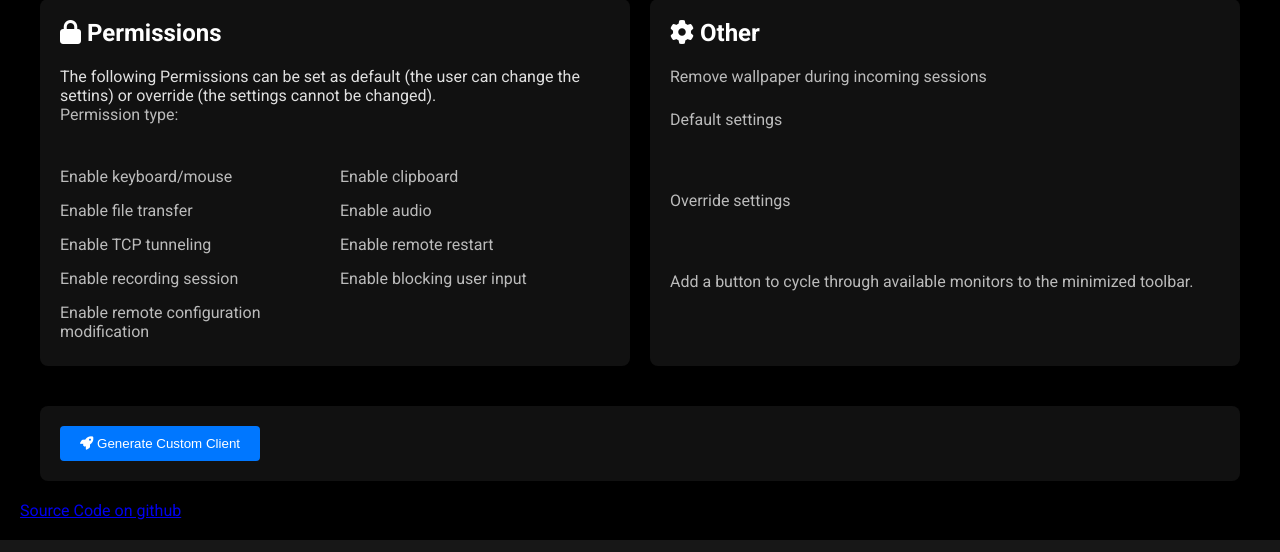
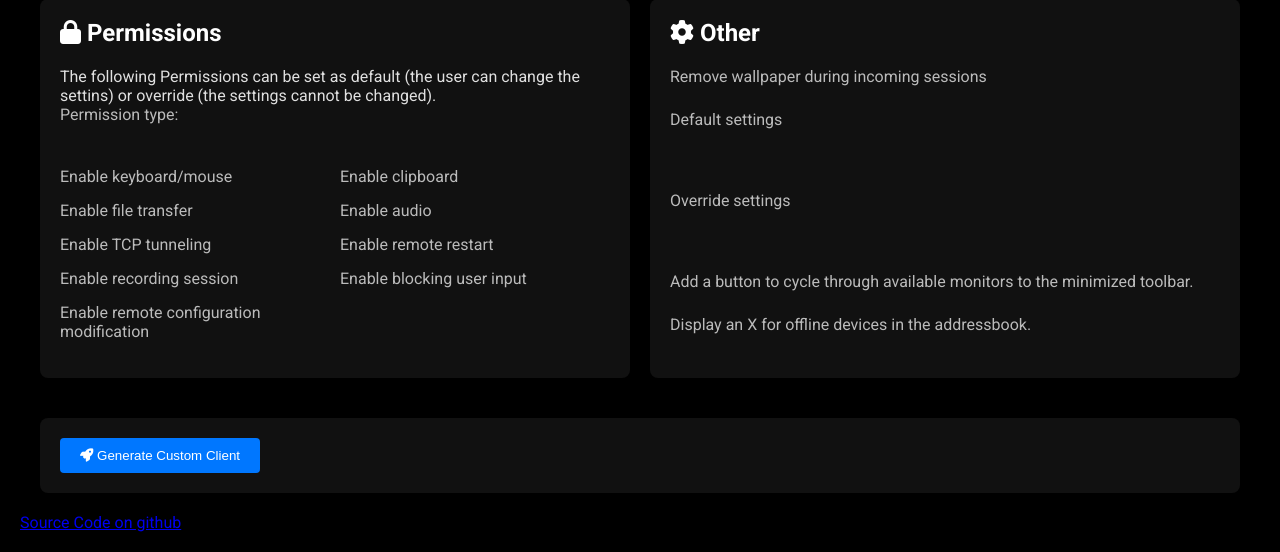
Before and after one commit to bryangerlach/rdgen, a Python web app: template rdgenerator/templates/generator.html in a window 1280 px wide. Shown: the part 1316-1868 px from the top of the page. Run offline with Jinja, Linux system fonts and the light colour scheme; the template is opened without the code that fills it, so the values that code supplies are empty.

Commit message:
feature: use an X to show offline status instead of orange circle

```diff
--- a/rdgenerator/forms.py
+++ b/rdgenerator/forms.py
@@ -67,4 +67,6 @@ class GenerateForm(forms.Form):
     defaultManual = forms.CharField(widget=forms.Textarea, required=False)
     overrideManual = forms.CharField(widget=forms.Textarea, required=False)
 
+    #custom added features
     cycleMonitor = forms.BooleanField(initial=False, required=False)
+    xOffline = forms.BooleanField(initial=False, required=False)
--- a/rdgenerator/templates/generator.html
+++ b/rdgenerator/templates/generator.html
@@ -214,7 +214,8 @@
                     {{ form.defaultManual }}<br><br>
                     <label for="{{ form.overrideManual.id_for_label }}">Override settings</label><br>
                     {{ form.overrideManual }}<br><br>
-                    <label for="{{ form.cycleMonitor.id_for_label }}">{{ form.cycleMonitor }} Add a button to cycle through available monitors to the minimized toolbar.</label>
+                    <label for="{{ form.cycleMonitor.id_for_label }}">{{ form.cycleMonitor }} Add a button to cycle through available monitors to the minimized toolbar.</label><br>
+                    <label for="{{ form.xOffline.id_for_label }}">{{ form.xOffline }} Display an X for offline devices in the addressbook.</label><br>
             </div>
         </div>
         <div class="platform">
--- a/rdgenerator/views.py
+++ b/rdgenerator/views.py
@@ -24,6 +24,7 @@ def generator_view(request):
             version = form.cleaned_data['version']
             delayFix = form.cleaned_data['delayFix']
             cycleMonitor = form.cleaned_data['cycleMonitor']
+            xOffline = form.cleaned_data['xOffline']
             server = form.cleaned_data['serverIP']
             key = form.cleaned_data['key']
             apiServer = form.cleaned_data['apiServer']
@@ -157,6 +158,7 @@ def generator_view(request):
             extras['version'] = version
             extras['rdgen'] = 'true'
             extras['cycleMonitor'] = 'true' if cycleMonitor else 'false'
+            extras['xOffline'] = 'true' if xOffline else 'false'
             extra_input = json.dumps(extras)
 
             ####from here run the github action, we need user, repo, access token.
```
Also changed, not shown: .github/workflows/generator-android.yml, .github/workflows/generator-linux.yml, .github/workflows/generator-windows.yml, 1 other file.
